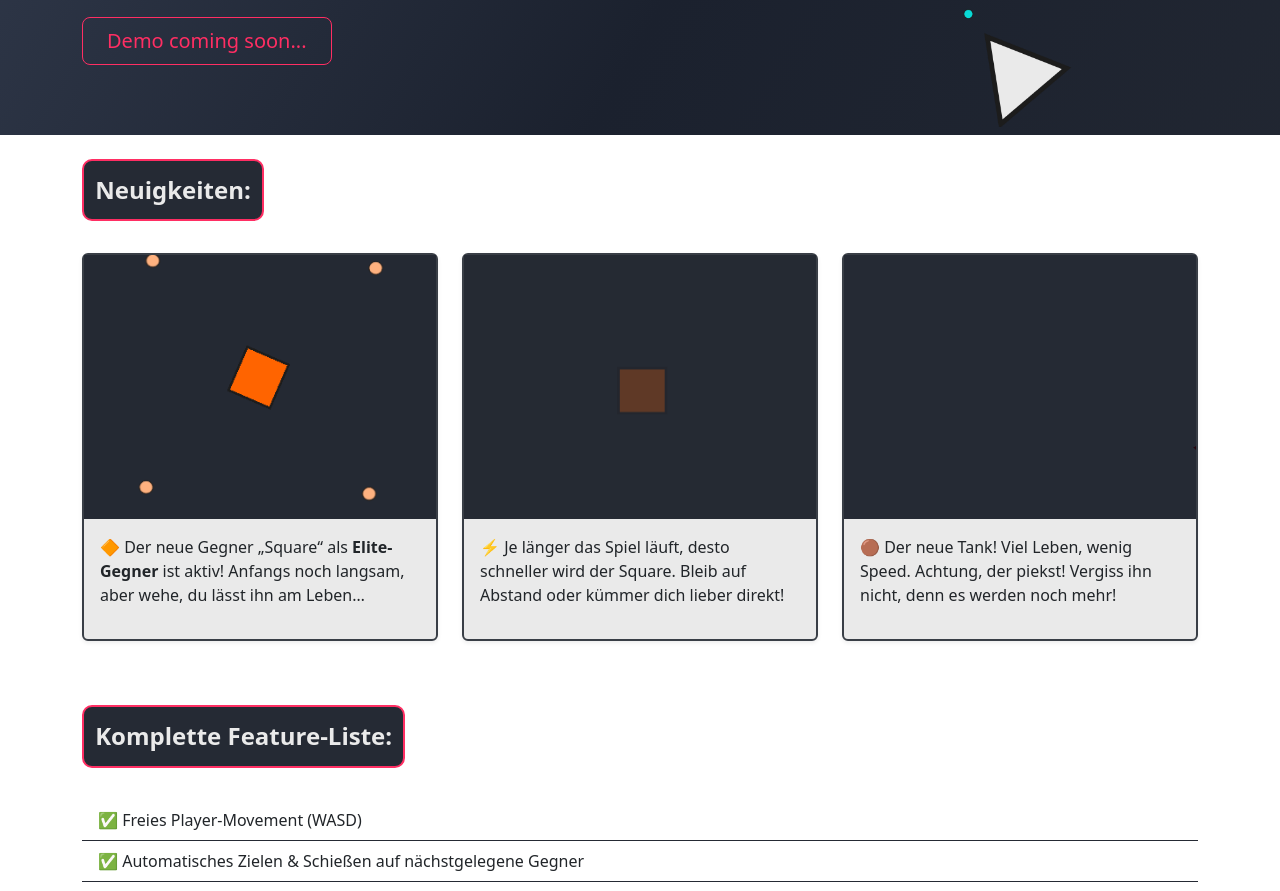
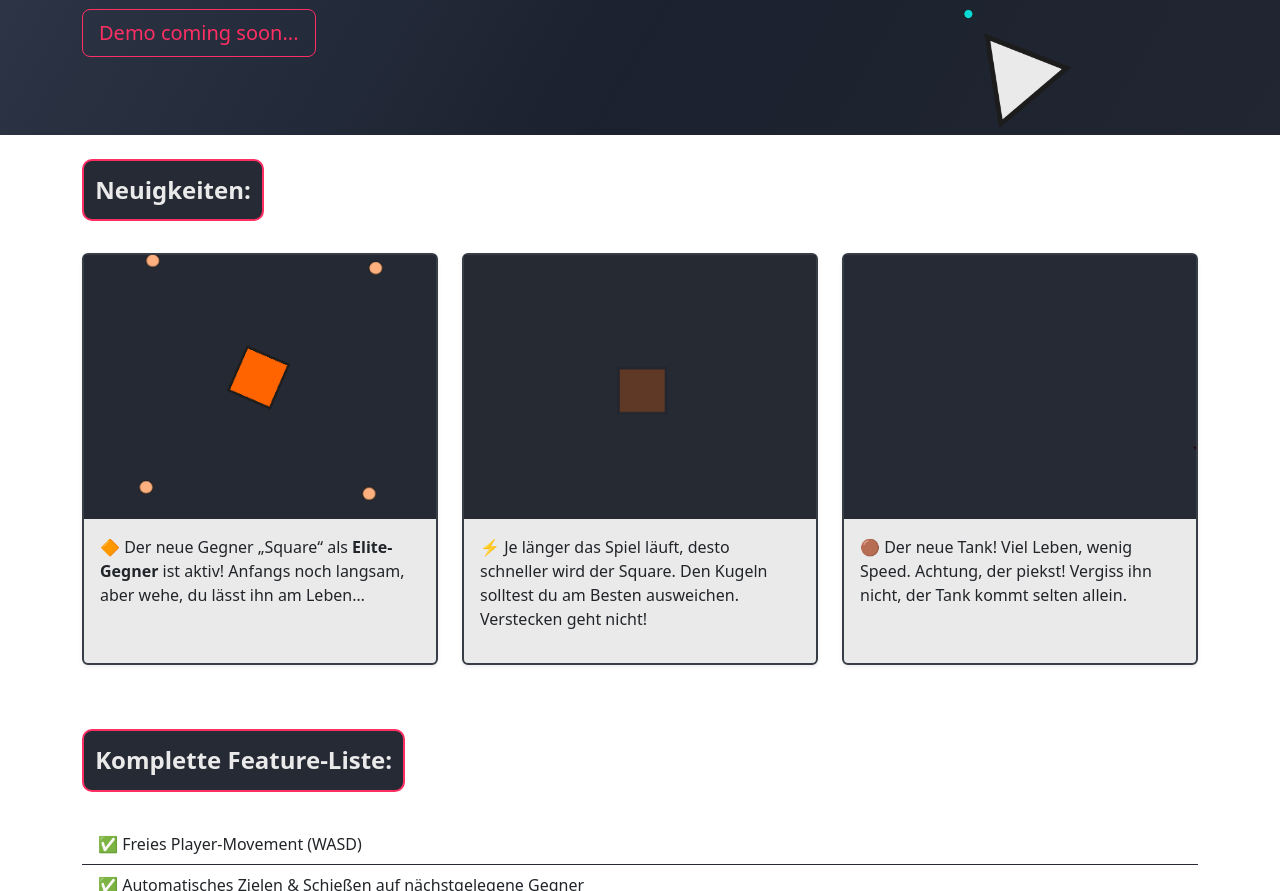
Before and after one commit to simon-wdev/shmapes-page, a plain HTML site: page index.html in a window 1280 px wide. Shown: the part 249-1140 px from the top of the page. Drawn offline with nearby package versions, Linux system fonts and the light colour scheme.

Commit message:
small design changes

```diff
--- a/Style/style.css
+++ b/Style/style.css
@@ -49,6 +49,10 @@
 .game-png{
     width: 300px;
     height: auto;
+}
+
+.text-nowrap{
+  white-space: nowrap;
 }
 
 .accordion{
--- a/index.html
+++ b/index.html
@@ -41,8 +41,8 @@
             <div class="col-lg-6">
                 <h1 class="display-5 fw-bold text-light lh-1 mb-3">shmapes.</h1>
                 <p class="lead text-light">Work-in-Progress: Ein minimalistisches Shape-Design-Spiel mit Survivor- und Bullet-Hell-Mechaniken.</p>
-                <div class="d-grid gap-2 d-md-flex justify-content-md-start">
-                    <button type="button" class="btn btn-outline-light btn-lg px-4 me-md-2">Demo coming soon...</button>
+                <div class="d-md-flex justify-content-md-start mb-3">
+                    <button type="button" class="btn btn-outline-light btn-lg px-3 me-md-2">Demo coming soon...</button>
                 </div>
             </div>
         </div>
@@ -53,8 +53,8 @@
     <section id="feature-cards">
         <div class="container mt-2">
             <p class="section-label features mt-3">Neuigkeiten:</p>
-            <div class="row row-cols-1 row-cols-sm-2 row-cols-md-3">
-                <div class="col"> <div class="card shadow-sm my-3">
+            <div class="row row-cols-1 row-cols-sm-1 row-cols-md-3">
+                <div class="col d-flex"> <div class="card shadow-sm my-3 flex-fill">
                     <img class="gif-card" src="./assets/news1.gif" alt="Bild Spieler-Bewegung">
                     <div class="card-body">
                         <p class="card-text">🔶 Der neue Gegner „Square“ als <strong>Elite-Gegner</strong> ist aktiv! Anfangs noch langsam, aber wehe, du lässt ihn am Leben…</p>
@@ -63,21 +63,21 @@
                         </div>
                     </div>
                 </div>
-                <div class="col">
-                    <div class="card shadow-sm my-3">
+                <div class="col d-flex">
+                    <div class="card shadow-sm my-3 flex-fill">
                         <img class="gif-card" src="./assets/news2.gif" alt="Bild Dash-Mechanik"/>
                         <div class="card-body">
-                            <p class="card-text">⚡ Je länger das Spiel läuft, desto schneller wird der Square. Bleib auf Abstand oder kümmer dich lieber direkt!</p>
+                            <p class="card-text">⚡ Je länger das Spiel läuft, desto schneller wird der Square. Den Kugeln solltest du am Besten ausweichen. Verstecken geht nicht!</p>
                             <div class="d-flex justify-content-between align-items-center">
                             </div>
                         </div>
                     </div>
                 </div>
-                <div class="col">
-                    <div class="card shadow-sm my-3">
+                <div class="col d-flex">
+                    <div class="card shadow-sm my-3 flex-fill">
                         <img class="gif-card" src="./assets/news3.gif" alt="Bild Partikeleffekt"/>
                         <div class="card-body">
-                            <p class="card-text">🟤 Der neue Tank! Viel Leben, wenig Speed. Achtung, der piekst! Vergiss ihn nicht, denn es werden noch mehr!</p>
+                            <p class="card-text">🟤 Der neue Tank! Viel Leben, wenig Speed. Achtung, der piekst! Vergiss ihn nicht, der Tank kommt selten allein.</p>
                             <div class="d-flex justify-content-between align-items-center">
                             </div>
                         </div>
```
